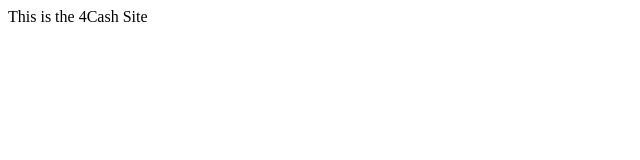
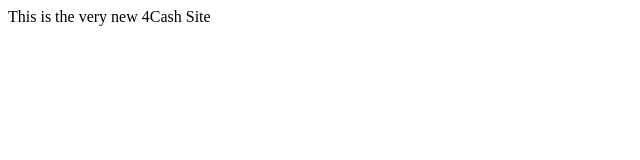
Before and after one commit to Inspiredltd/aws4Cash, a plain HTML site: page index.html in a window 1280 px wide. Shown: the full height of the page, 0-640 px from the left. Drawn offline with Linux system fonts and the light colour scheme.

Commit message:
Fri commit 1

```diff
--- a/index.html
+++ b/index.html
@@ -4,6 +4,6 @@
         <title>4Cash</title>
     </head>
     <body>
-        This is the 4Cash Site
+        This is the very new 4Cash Site
     </body>
 </html>
```
